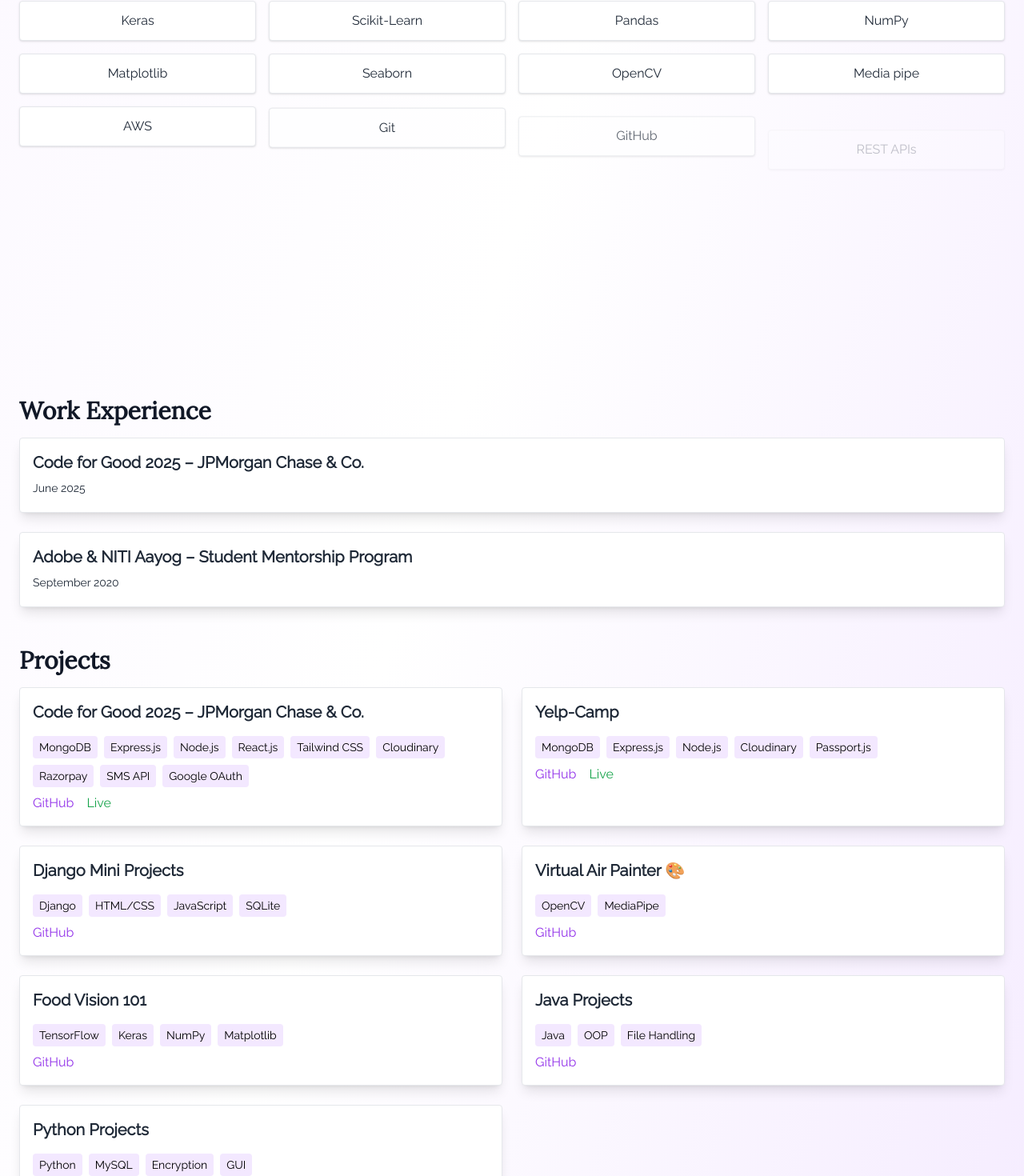
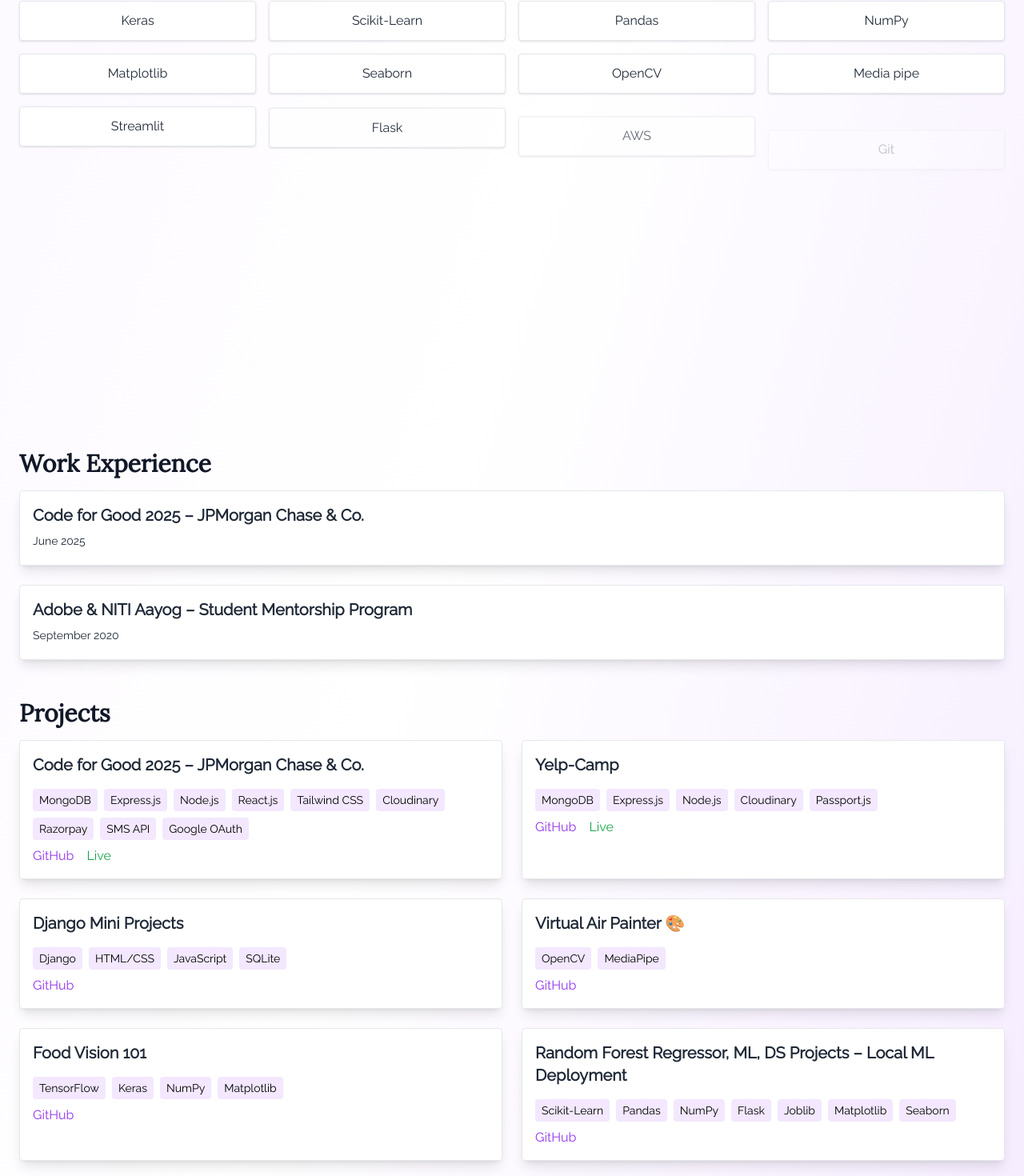
Before and after one commit to SubhankarA8415/Portfolio, a React (Vite) app in the folder portfolio/: page / in a window 1280 px wide. Shown: the part 1767-3237 px from the top of the page at 80% size. Built offline with nearby package versions, Linux system fonts and the light colour scheme.

Commit message:
Update App.jsx

```diff
--- a/portfolio/src/App.jsx
+++ b/portfolio/src/App.jsx
@@ -21,7 +21,7 @@
   "MySQL", "SQLite",
   "Vercel", "Render", "Firebase", "Cloudinary",
   "TensorFlow", "Keras", "Scikit-Learn", "Pandas", "NumPy", "Matplotlib", "Seaborn",
-  "OpenCV", "Media pipe", "AWS",
+  "OpenCV", "Media pipe", "Streamlit", "Flask", "AWS",
   "Git", "GitHub", "REST APIs", "Payment Gateways", "Postman", "VS Code", "Insomnia", "IntelliJ",
   "SMS Gatway", "Anaconda", "Google Colab", "Maps", "OAuth", "Authentication", "Authorization", "Tailwind",
   "Terminal",  "Prompt Engineering"
@@ -94,11 +94,18 @@
   github: "https://github.com/SubhankarA8415/Virtual-Painter-Computer-Vision"
 },
   {
-  "title": "Food Vision 101",
-  "desc": "Built a food image classifier using EfficientNetB0 with transfer learning, comparing Adam and Lion optimizers. Achieved ~75% test accuracy with Adam and ~79% with Lion through feature extraction and fine-tuning.",
-  "tech": ["TensorFlow", "Keras", "NumPy", "Matplotlib"],
-  "github": "https://github.com/SubhankarA8415/Food_Vision_101"
+  title: "Food Vision 101",
+  desc: "Built a food image classifier using EfficientNetB0 with transfer learning, comparing Adam and Lion optimizers. Achieved ~75% test accuracy with Adam and ~79% with Lion through feature extraction and fine-tuning.",
+  tech: ["TensorFlow", "Keras", "NumPy", "Matplotlib"],
+  github: "https://github.com/SubhankarA8415/Food_Vision_101"
 },
+  {
+  title: "Random Forest Regressor, ML, DS Projects – Local ML Deployment",
+  desc: "Developed an end-to-end regression model with comprehensive EDA, feature engineering, and evaluation. Deployed the trained Random Forest Regressor using a Flask API to enable real-time, JSON-based predictions.",
+  tech: ["Scikit-Learn", "Pandas", "NumPy", "Flask", "Joblib", "Matplotlib", "Seaborn"],
+  github: "https://github.com/SubhankarA8415/Data-Science-and-Machine-Learning"
+},
+
   {
     title: "Java Projects",
     desc: "Developed a console-based banking system for transactions and account management. Also implemented algorithms like affine cipher, CPU scheduling (FCFS, RR), and a basic employee database using Java and OOP principles.",
```
